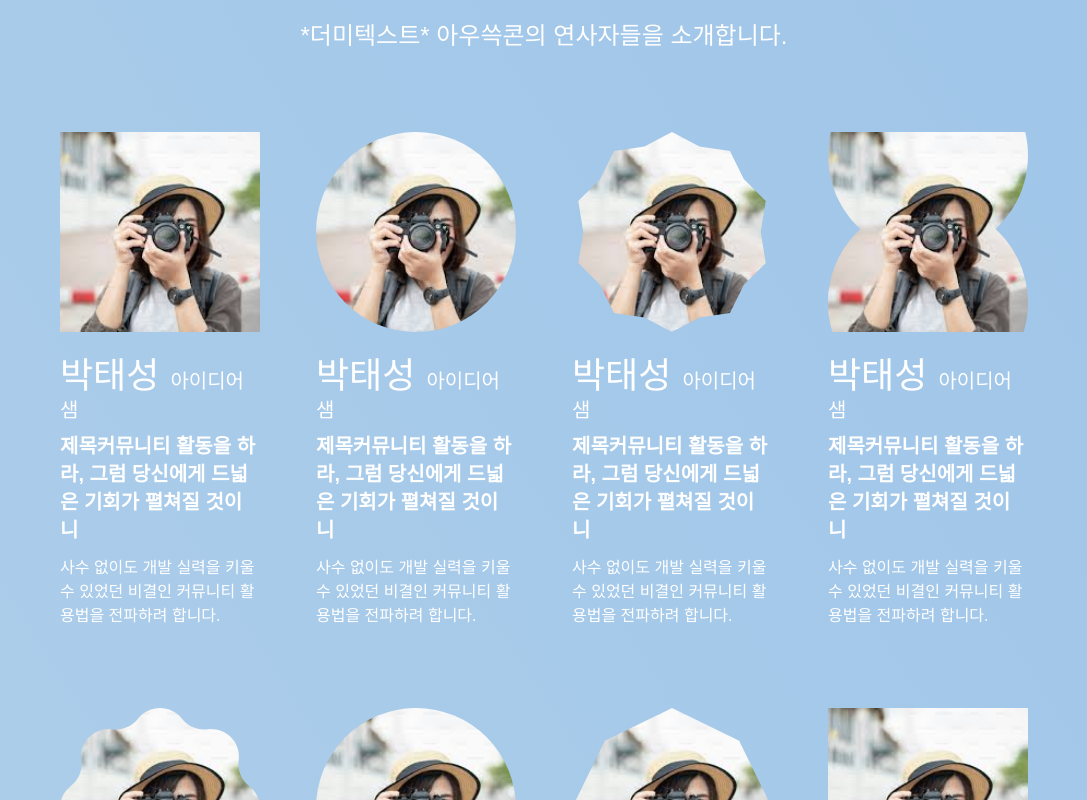
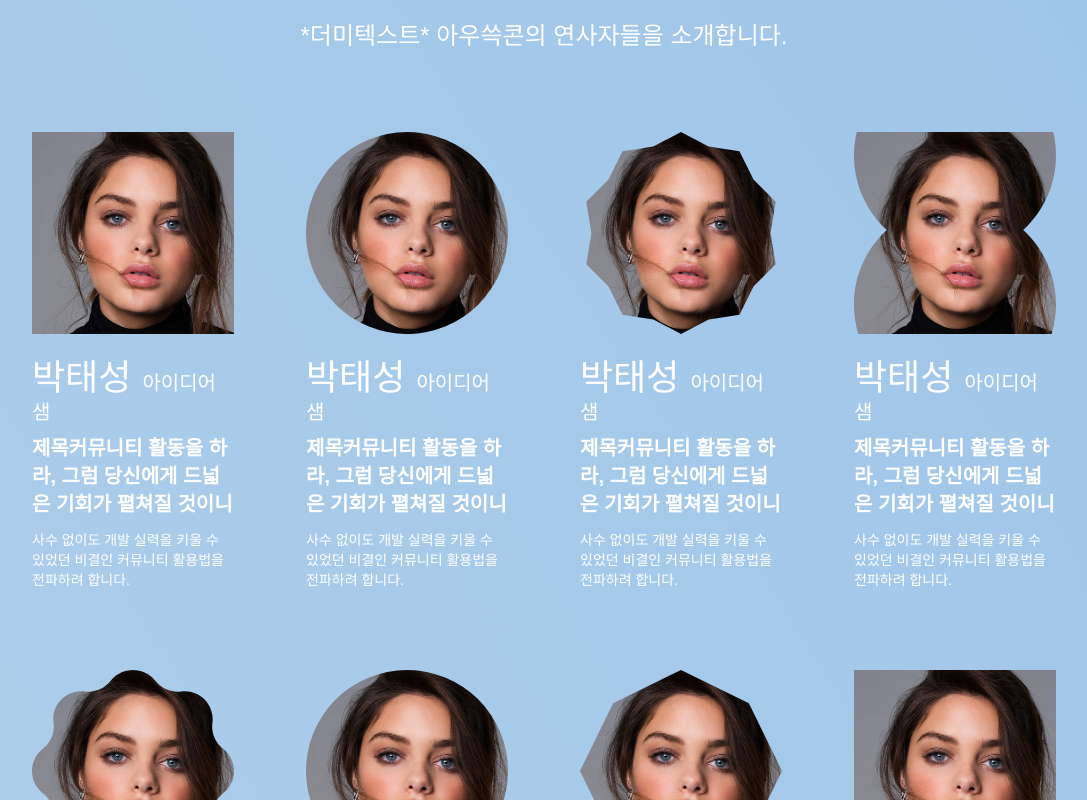
Before and after one commit to AUSG/ausgcon2025, a Next.js app: page / in a window 1280 px wide. Shown: the part 2420-3220 px from the top of the page, without its empty margins (96-1183 px from the left). Built offline with nearby package versions, Linux system fonts and the light colour scheme; a web font is replaced by a local one.

Commit message:
feat : 연사자 모양 수정

```diff
--- a/src/components/speakers/SpeakerSection.tsx
+++ b/src/components/speakers/SpeakerSection.tsx
@@ -6,17 +6,15 @@ import ImageShape4 from "./imageShape/ImageShape4";
 import ImageSquare from "./imageShape/ImageSquare";
 
 const SPEAKER_LIST = [
-  { Component: ImageSquare, src: "/image/testImage.jpeg" },
-  { Component: ImageCircle, src: "/image/testImage.jpeg" },
-  { Component: ImageShape4, src: "/image/testImage.jpeg" },
-  { Component: ImageShape1, src: "/image/testImage.jpeg" },
-  { Component: ImageShape3, src: "/image/testImage.jpeg" },
-  { Component: ImageCircle, src: "/image/testImage.jpeg" },
-  { Component: ImageShape2, src: "/image/testImage.jpeg" },
-  { Component: ImageSquare, src: "/image/testImage.jpeg" },
+  { Component: ImageSquare, src: "/image/test_image.jpg" },
+  { Component: ImageCircle, src: "/image/test_image.jpg" },
+  { Component: ImageShape4, src: "/image/test_image.jpg" },
+  { Component: ImageShape1, src: "/image/test_image.jpg" },
+  { Component: ImageShape3, src: "/image/test_image.jpg" },
+  { Component: ImageCircle, src: "/image/test_image.jpg" },
+  { Component: ImageShape2, src: "/image/test_image.jpg" },
+  { Component: ImageSquare, src: "/image/test_image.jpg" },
 ];
-
-const WIDTH = 200; // TODO : 반응형 적용해야함.
 
 const SpeakerSection = () => {
   return (
@@ -27,21 +25,23 @@ const SpeakerSection = () => {
           *더미텍스트* 아우쓱콘의 연사자들을 소개합니다.
         </p>
       </div>
-      <div className="flex justify-center">
-        <div className="mt-20 grid w-full max-w-5xl grid-cols-2 justify-items-center gap-y-20 lg:grid-cols-4">
+      <div className="flex justify-center not-lg:px-4">
+        <div className="mt-20 grid w-full max-w-5xl grid-cols-2 justify-items-center gap-x-4 gap-y-20 lg:grid-cols-4 lg:gap-x-18">
           {SPEAKER_LIST.map(({ Component, src }, index) => {
             return (
-              <div style={{ width: WIDTH }} className="text-white" key={index}>
-                <Component width={WIDTH} height={WIDTH} src={src} />
+              <div className="text-white" key={index}>
+                <div className="flex justify-center">
+                  <Component width={"100%"} src={src} />
+                </div>
                 <div className="mt-6 pb-2">
-                  <span className="mr-[11px] text-4xl">박태성</span>
-                  <span className="text-xl">아이디어샘</span>
+                  <span className="mr-[11px] text-2xl lg:text-4xl">박태성</span>
+                  <span className="text-base lg:text-xl">아이디어샘</span>
                 </div>
-                <p className="font-pretendard mb-3 text-xl font-bold">
+                <p className="font-pretendard mb-3 text-base font-bold lg:text-xl">
                   제목커뮤니티 활동을 하라, 그럼 당신에게 드넓은 기회가 펼쳐질
                   것이니
                 </p>
-                <p className="font-pretendard font-medium">
+                <p className="font-pretendard text-sm font-medium">
                   사수 없이도 개발 실력을 키울 수 있었던 비결인 커뮤니티
                   활용법을 전파하려 합니다.
                 </p>
--- a/src/components/speakers/imageShape/ImageCircle.tsx
+++ b/src/components/speakers/imageShape/ImageCircle.tsx
@@ -1,20 +1,21 @@
 type TProps = {
-  width?: number;
-  height?: number;
+  width?: number | string; // "100%", 200, "50%" 등
   src: string;
   alt?: string;
 };
 
-const ImageCircle = ({ alt, height, width, src }: TProps) => {
+const ImageCircle = ({ alt = "Circle image", width = "100%", src }: TProps) => {
+  const styleWidth = typeof width === "number" ? `${width}px` : width;
+
   return (
     <img
       src={src}
       alt={alt}
       style={{
-        width,
-        height,
-        borderRadius: "50%",
-        objectFit: "cover",
+        width: styleWidth,
+        aspectRatio: "1 / 1", // 정사각형 비율 유지
+        borderRadius: "50%", // 원형으로
+        objectFit: "cover", // 꽉 채우기
       }}
     />
   );
--- a/src/components/speakers/imageShape/ImageShape1.tsx
+++ b/src/components/speakers/imageShape/ImageShape1.tsx
@@ -1,6 +1,6 @@
 type TProps = {
-  width: number;
-  height: number;
+  width: number | string;
+  height?: number | string;
   src: string;
 };
 
@@ -8,7 +8,10 @@ type TProps = {
  *  모래시계같이 생긴 모양
  */
 const ImageShape1 = ({ height, src, width }: TProps) => {
+  const styleWidth = typeof width === "number" ? `${width}px` : width;
+
   return (
+    <div style={{ width: styleWidth, aspectRatio: "1 / 1" }}>
       <svg
         width={width}
         height={height}
@@ -29,6 +32,7 @@ const ImageShape1 = ({ height, src, width }: TProps) => {
           preserveAspectRatio="xMidYMid slice"
         />
       </svg>
+    </div>
   );
 };
 
--- a/src/components/speakers/imageShape/ImageShape2.tsx
+++ b/src/components/speakers/imageShape/ImageShape2.tsx
@@ -1,6 +1,6 @@
 type ImageShape2Props = {
-  width: number;
-  height: number;
+  width: number | string;
+  height?: number | string;
   src: string;
 };
 
@@ -8,7 +8,9 @@ type ImageShape2Props = {
  * 팔각형 모양
  */
 const ImageShape2 = ({ width, height, src }: ImageShape2Props) => {
+  const styleWidth = typeof width === "number" ? `${width}px` : width;
   return (
+    <div style={{ width: styleWidth, aspectRatio: "1 / 1" }}>
       <svg
         width={width}
         height={height}
@@ -29,6 +31,7 @@ const ImageShape2 = ({ width, height, src }: ImageShape2Props) => {
           preserveAspectRatio="xMidYMid slice"
         />
       </svg>
+    </div>
   );
 };
 
--- a/src/components/speakers/imageShape/ImageShape3.tsx
+++ b/src/components/speakers/imageShape/ImageShape3.tsx
@@ -1,6 +1,6 @@
 type TProps = {
-  width: number;
-  height: number;
+  width: number | string;
+  height?: number | string;
   src: string;
 };
 
@@ -8,7 +8,10 @@ type TProps = {
  * 꽃잎 모양
  */
 const ImageShape3 = ({ height, src, width }: TProps) => {
+  const styleWidth = typeof width === "number" ? `${width}px` : width;
+
   return (
+    <div style={{ width: styleWidth, aspectRatio: "1 / 1" }}>
       <svg
         width={width}
         height={height}
@@ -29,6 +32,7 @@ const ImageShape3 = ({ height, src, width }: TProps) => {
           preserveAspectRatio="xMidYMid slice"
         />
       </svg>
+    </div>
   );
 };
 
--- a/src/components/speakers/imageShape/ImageShape4.tsx
+++ b/src/components/speakers/imageShape/ImageShape4.tsx
@@ -1,6 +1,6 @@
 type TProps = {
-  width: number;
-  height: number;
+  width: number | string;
+  height?: number | string;
   src: string;
   alt?: string;
 };
@@ -9,10 +9,13 @@ type TProps = {
  * 폭죽모양
  */
 const ImageShape4 = ({ width, height, src }: TProps) => {
+  const styleWidth = typeof width === "number" ? `${width}px` : width;
+
   return (
+    <div style={{ width: styleWidth, aspectRatio: "1 / 1" }}>
       <svg
-      width={width}
-      height={height}
+        width="100%"
+        height="100%"
         viewBox={`0 0 262 278`}
         xmlns="http://www.w3.org/2000/svg"
       >
@@ -30,6 +33,7 @@ const ImageShape4 = ({ width, height, src }: TProps) => {
           preserveAspectRatio="xMidYMid slice"
         />
       </svg>
+    </div>
   );
 };
 
--- a/src/components/speakers/imageShape/ImageSquare.tsx
+++ b/src/components/speakers/imageShape/ImageSquare.tsx
@@ -1,18 +1,19 @@
 type TProps = {
-  width: number;
-  height: number;
+  width: number | string; // px, %, 100% 모두 가능
   src: string;
   alt?: string;
 };
 
-const ImageSquare = ({ width, height, src, alt = "Square image" }: TProps) => {
+const ImageSquare = ({ width, src, alt = "Square image" }: TProps) => {
+  const styleWidth = typeof width === "number" ? `${width}px` : width;
+
   return (
     <img
       src={src}
       alt={alt}
       style={{
-        width,
-        height,
+        width: styleWidth,
+        aspectRatio: "1 / 1", // 정사각형 비율 유지
         objectFit: "cover",
       }}
     />
--- a/src/constants/sessionData.ts
+++ b/src/constants/sessionData.ts
@@ -46,7 +46,7 @@ export const sessionData: SessionData = [
         speaker: {
           name: "박태성",
           team: "아이디어샘",
-          picture: "/image/testImage.jpeg",
+          picture: "/image/test_image.jpg",
         },
       },
       {
@@ -58,7 +58,7 @@ export const sessionData: SessionData = [
         speaker: {
           name: "김민석",
           team: "AUSG",
-          picture: "/image/testImage.jpeg",
+          picture: "/image/test_image.jpg",
         },
       },
     ],
@@ -80,7 +80,7 @@ export const sessionData: SessionData = [
         speaker: {
           name: "김창환",
           team: "파트리지시스템즈",
-          picture: "/image/testImage.jpeg",
+          picture: "/image/test_image.jpg",
         },
       },
       {
@@ -92,7 +92,7 @@ export const sessionData: SessionData = [
         speaker: {
           name: "김연수",
           team: "업스테이지",
-          picture: "/image/testImage.jpeg",
+          picture: "/image/test_image.jpg",
         },
       },
     ],
@@ -114,7 +114,7 @@ export const sessionData: SessionData = [
         speaker: {
           name: "김한수",
           team: "뱅크샐러드",
-          picture: "/image/testImage.jpeg",
+          picture: "/image/test_image.jpg",
         },
       },
       {
@@ -126,7 +126,7 @@ export const sessionData: SessionData = [
         speaker: {
           name: "정지우",
           team: "여기어때컴퍼니",
-          picture: "/image/testImage.jpeg",
+          picture: "/image/test_image.jpg",
         },
       },
       {
@@ -138,7 +138,7 @@ export const sessionData: SessionData = [
         speaker: {
           name: "변준석",
           team: "엔라이즈",
-          picture: "/image/testImage.jpeg",
+          picture: "/image/test_image.jpg",
         },
       },
     ],
```
Also changed, not shown: public/image/testImage.jpeg (deleted), public/image/test_image.jpg (added). Lines whose indentation alone changed are shown as unchanged.
